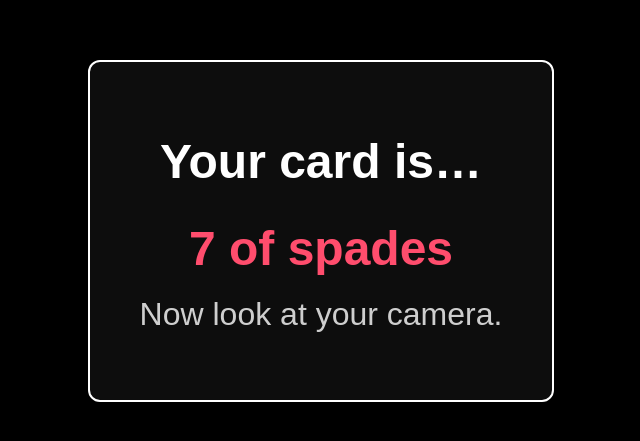
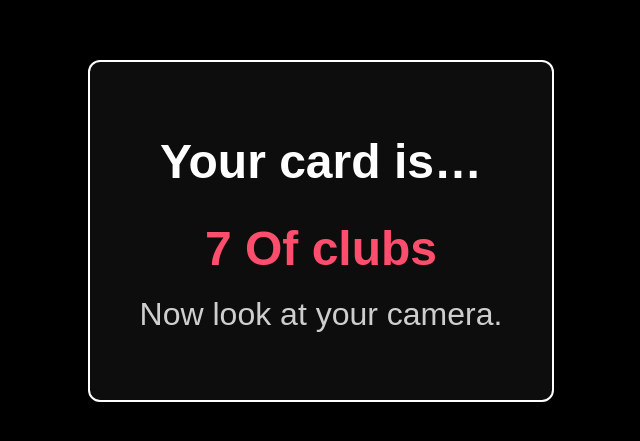
Before and after one commit to Sujay-prog/card-trick, a plain HTML site: page index.html in a window 1280 px wide. Shown: the part 169-610 px from the top of the page, without its empty margins (319-959 px from the left). Drawn offline with Linux system fonts and the light colour scheme.

Commit message:
Update index.html

```diff
--- a/index.html
+++ b/index.html
@@ -54,7 +54,7 @@
 <body>
   <div class="reveal-box">
     <h1>Your card is…</h1>
-    <h1 style="color: #ff4d6d;">7 of spades</h1> <!-- change card here -->
+    <h1 style="color: #ff4d6d;">7 Of clubs</h1> <!-- change card here -->
     <h2>Now look at your camera.</h2>
   </div>
 </body>
```
